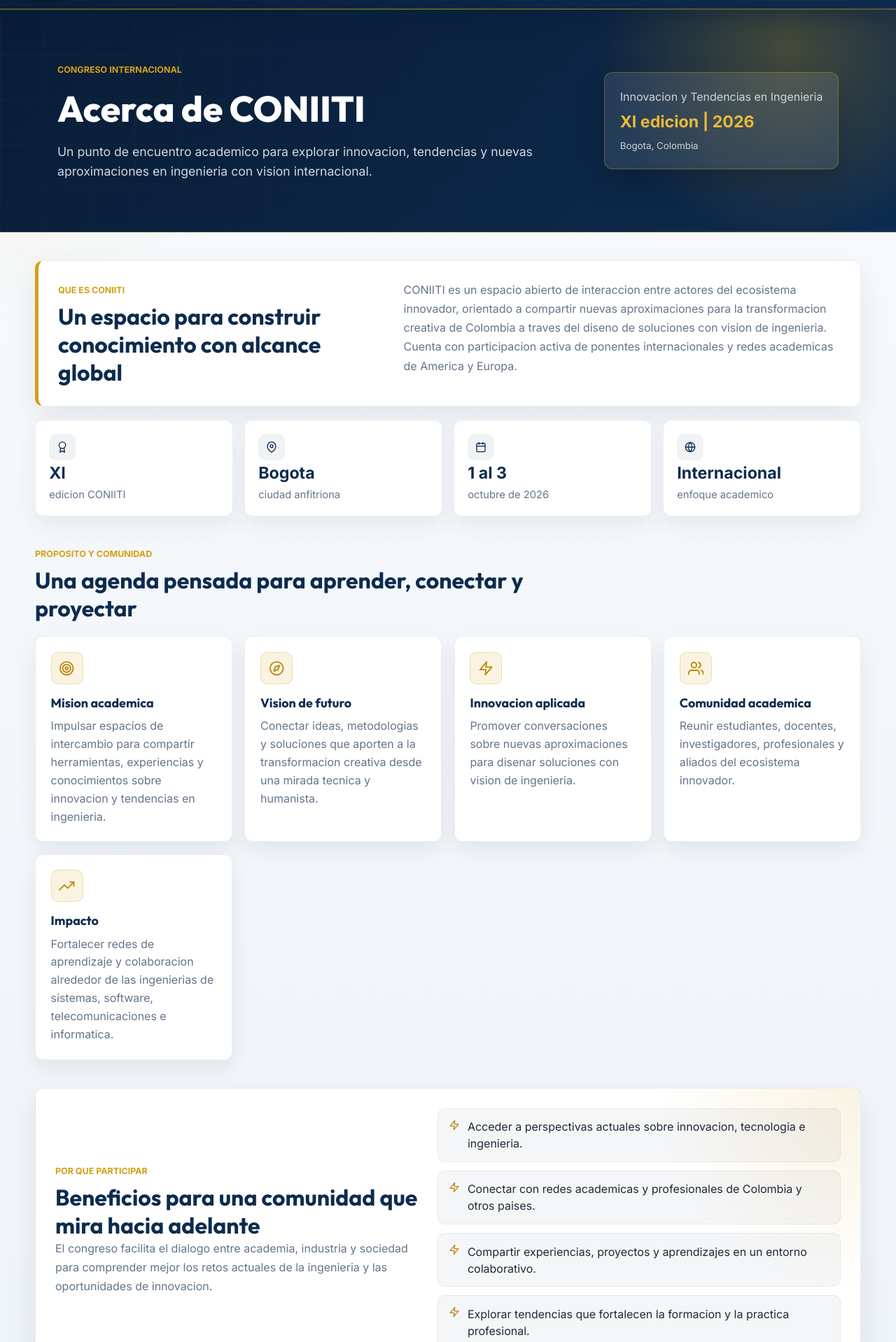
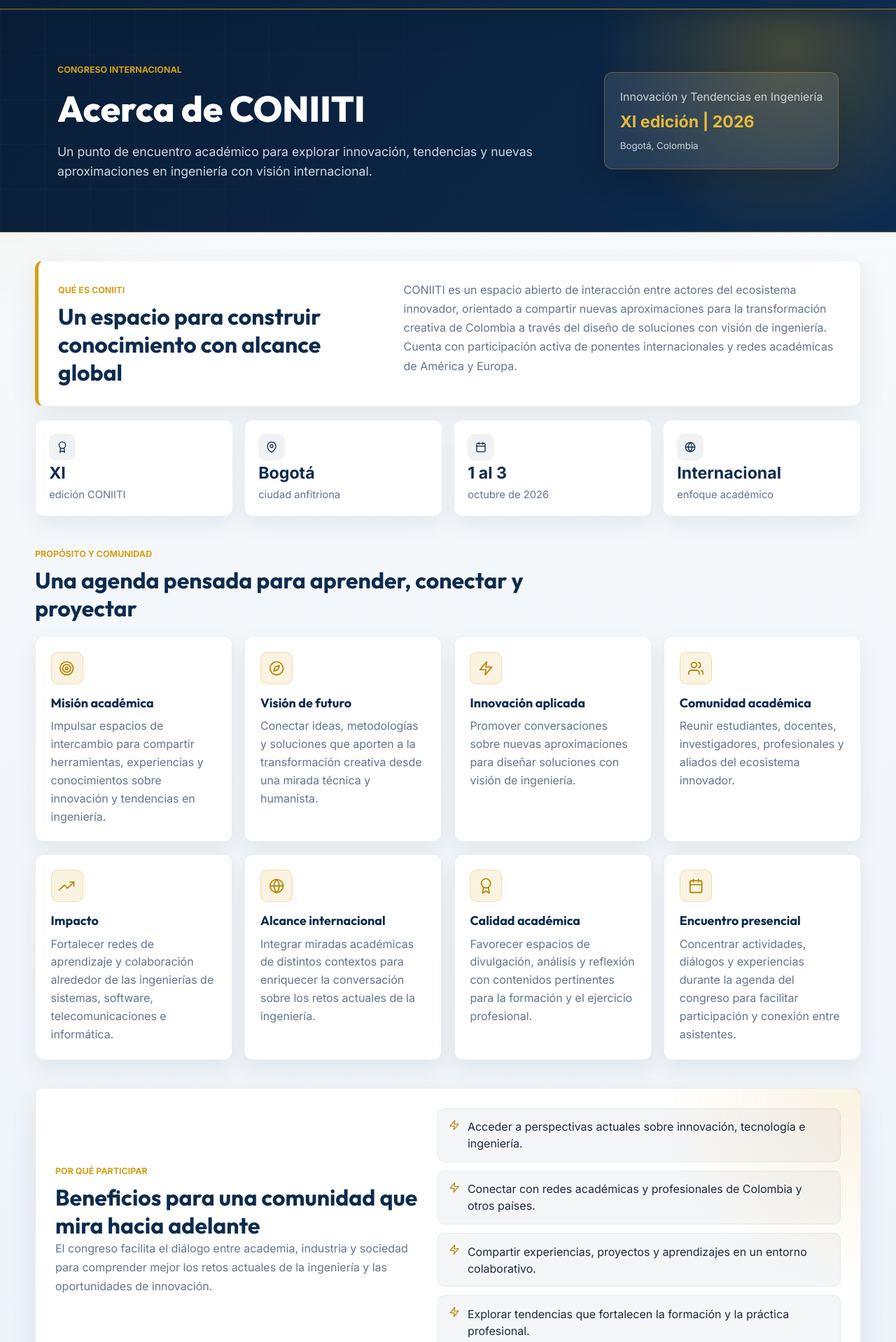
Before and after one commit to coniiti-group-2026/CONIITI, a React (Vite) app in the folder Front-end/: page /acerca-de in a window 1280 px wide. Shown: the part 62-1980 px from the top of the page at 70% size. Built offline with nearby package versions, Linux system fonts and the light colour scheme; no server answers.

Commit message:
Mejora grafica

```diff
--- a/Front-end/src/pages/Acerca.jsx
+++ b/Front-end/src/pages/Acerca.jsx
@@ -15,43 +15,58 @@ import styles from '../styles/pages/DynamicPage.module.css';
 const pillars = [
     {
         icon: <FiTarget />,
-        title: 'Mision academica',
-        text: 'Impulsar espacios de intercambio para compartir herramientas, experiencias y conocimientos sobre innovacion y tendencias en ingenieria.',
+        title: 'Misión académica',
+        text: 'Impulsar espacios de intercambio para compartir herramientas, experiencias y conocimientos sobre innovación y tendencias en ingeniería.',
     },
     {
         icon: <FiCompass />,
-        title: 'Vision de futuro',
-        text: 'Conectar ideas, metodologias y soluciones que aporten a la transformacion creativa desde una mirada tecnica y humanista.',
+        title: 'Visión de futuro',
+        text: 'Conectar ideas, metodologías y soluciones que aporten a la transformación creativa desde una mirada técnica y humanista.',
     },
     {
         icon: <FiZap />,
-        title: 'Innovacion aplicada',
-        text: 'Promover conversaciones sobre nuevas aproximaciones para disenar soluciones con vision de ingenieria.',
+        title: 'Innovación aplicada',
+        text: 'Promover conversaciones sobre nuevas aproximaciones para diseñar soluciones con visión de ingeniería.',
     },
     {
         icon: <FiUsers />,
-        title: 'Comunidad academica',
+        title: 'Comunidad académica',
         text: 'Reunir estudiantes, docentes, investigadores, profesionales y aliados del ecosistema innovador.',
     },
     {
         icon: <FiTrendingUp />,
         title: 'Impacto',
-        text: 'Fortalecer redes de aprendizaje y colaboracion alrededor de las ingenierias de sistemas, software, telecomunicaciones e informatica.',
+        text: 'Fortalecer redes de aprendizaje y colaboración alrededor de las ingenierías de sistemas, software, telecomunicaciones e informática.',
+    },
+    {
+        icon: <FiGlobe />,
+        title: 'Alcance internacional',
+        text: 'Integrar miradas académicas de distintos contextos para enriquecer la conversación sobre los retos actuales de la ingeniería.',
+    },
+    {
+        icon: <FiAward />,
+        title: 'Calidad académica',
+        text: 'Favorecer espacios de divulgación, análisis y reflexión con contenidos pertinentes para la formación y el ejercicio profesional.',
+    },
+    {
+        icon: <FiCalendar />,
+        title: 'Encuentro presencial',
+        text: 'Concentrar actividades, diálogos y experiencias durante la agenda del congreso para facilitar participación y conexión entre asistentes.',
     },
 ];
 
 const highlights = [
-    { icon: <FiAward />, value: 'XI', label: 'edicion CONIITI' },
-    { icon: <FiMapPin />, value: 'Bogota', label: 'ciudad anfitriona' },
+    { icon: <FiAward />, value: 'XI', label: 'edición CONIITI' },
+    { icon: <FiMapPin />, value: 'Bogotá', label: 'ciudad anfitriona' },
     { icon: <FiCalendar />, value: '1 al 3', label: 'octubre de 2026' },
-    { icon: <FiGlobe />, value: 'Internacional', label: 'enfoque academico' },
+    { icon: <FiGlobe />, value: 'Internacional', label: 'enfoque académico' },
 ];
 
 const benefits = [
-    'Acceder a perspectivas actuales sobre innovacion, tecnologia e ingenieria.',
-    'Conectar con redes academicas y profesionales de Colombia y otros paises.',
+    'Acceder a perspectivas actuales sobre innovación, tecnología e ingeniería.',
+    'Conectar con redes académicas y profesionales de Colombia y otros países.',
     'Compartir experiencias, proyectos y aprendizajes en un entorno colaborativo.',
-    'Explorar tendencias que fortalecen la formacion y la practica profesional.',
+    'Explorar tendencias que fortalecen la formación y la práctica profesional.',
 ];
 
 export default function Acerca() {
@@ -62,29 +77,29 @@ export default function Acerca() {
                     <span className={styles.eyebrow}>Congreso internacional</span>
                     <h1>Acerca de CONIITI</h1>
                     <p>
-                        Un punto de encuentro academico para explorar innovacion, tendencias y nuevas
-                        aproximaciones en ingenieria con vision internacional.
+                        Un punto de encuentro académico para explorar innovación, tendencias y nuevas
+                        aproximaciones en ingeniería con visión internacional.
                     </p>
                 </div>
                 <div className={styles.heroPanel} aria-label="Datos principales del congreso">
-                    <span>Innovacion y Tendencias en Ingenieria</span>
-                    <strong>XI edicion | 2026</strong>
-                    <small>Bogota, Colombia</small>
+                    <span>Innovación y Tendencias en Ingeniería</span>
+                    <strong>XI edición | 2026</strong>
+                    <small>Bogotá, Colombia</small>
                 </div>
             </section>
 
             <div className={styles.container}>
                 <section className={styles.introBand}>
                     <div>
-                        <span className={styles.sectionLabel}>Que es CONIITI</span>
+                        <span className={styles.sectionLabel}>Qué es CONIITI</span>
                         <h2>Un espacio para construir conocimiento con alcance global</h2>
                     </div>
                     <p>
-                        CONIITI es un espacio abierto de interaccion entre actores del ecosistema
-                        innovador, orientado a compartir nuevas aproximaciones para la transformacion
-                        creativa de Colombia a traves del diseno de soluciones con vision de ingenieria.
-                        Cuenta con participacion activa de ponentes internacionales y redes academicas de
-                        America y Europa.
+                        CONIITI es un espacio abierto de interacción entre actores del ecosistema
+                        innovador, orientado a compartir nuevas aproximaciones para la transformación
+                        creativa de Colombia a través del diseño de soluciones con visión de ingeniería.
+                        Cuenta con participación activa de ponentes internacionales y redes académicas de
+                        América y Europa.
                     </p>
                 </section>
 
@@ -100,7 +115,7 @@ export default function Acerca() {
 
                 <section className={styles.sectionBlock}>
                     <div className={styles.sectionHeading}>
-                        <span className={styles.sectionLabel}>Proposito y comunidad</span>
+                        <span className={styles.sectionLabel}>Propósito y comunidad</span>
                         <h2>Una agenda pensada para aprender, conectar y proyectar</h2>
                     </div>
 
@@ -117,12 +132,12 @@ export default function Acerca() {
 
                 <section className={styles.whySection}>
                     <div className={styles.whyContent}>
-                        <span className={styles.sectionLabel}>Por que participar</span>
+                        <span className={styles.sectionLabel}>Por qué participar</span>
                         <h2>Beneficios para una comunidad que mira hacia adelante</h2>
                         <p>
-                            El congreso facilita el dialogo entre academia, industria y sociedad para
-                            comprender mejor los retos actuales de la ingenieria y las oportunidades de
-                            innovacion.
+                            El congreso facilita el diálogo entre academia, industria y sociedad para
+                            comprender mejor los retos actuales de la ingeniería y las oportunidades de
+                            innovación.
                         </p>
                     </div>
                     <div className={styles.benefitList}>
--- a/Front-end/src/pages/Contactos.jsx
+++ b/Front-end/src/pages/Contactos.jsx
@@ -14,20 +14,20 @@ import styles from '../styles/pages/DynamicPage.module.css';
 const contactCards = [
     {
         icon: <FiMapPin />,
-        title: 'Ubicacion',
-        text: 'Bogota, carrera 13 # 47 - 30',
-        detail: 'Universidad Catolica de Colombia, Centro de Convenciones, sede 4.',
+        title: 'Ubicación',
+        text: 'Bogotá, carrera 13 # 47 - 30',
+        detail: 'Universidad Católica de Colombia, Centro de Convenciones, sede 4.',
     },
     {
         icon: <FiMail />,
-        title: 'Correo electronico',
+        title: 'Correo electrónico',
         text: 'coniiti@ucatolica.edu.co',
         detail: 'Canal principal para preguntas generales e inscripciones.',
         link: 'mailto:coniiti@ucatolica.edu.co',
     },
     {
         icon: <FiPhone />,
-        title: 'Telefonos',
+        title: 'Teléfonos',
         text: 'PBX: (601) 4433700',
         detail: 'Extensiones: 3130 / 3160 / 3190',
     },
@@ -35,7 +35,7 @@ const contactCards = [
 
 const quickQuestions = [
     'Inscripciones y registro al congreso.',
-    'Agenda, horarios y actividades academicas.',
+    'Agenda, horarios y actividades académicas.',
     'Soporte para participantes, ponentes y autores.',
 ];
 
@@ -48,7 +48,7 @@ export default function Contactos() {
                     <h1>Contacto</h1>
                     <p>
                         Estamos disponibles para orientar tus consultas sobre inscripciones, agenda,
-                        participacion academica y soporte general del congreso.
+                        participación académica y soporte general del congreso.
                     </p>
                 </div>
                 <a className={styles.heroAction} href="mailto:coniiti@ucatolica.edu.co">
@@ -76,15 +76,15 @@ export default function Contactos() {
                         ))}
                     </div>
 
-                    <aside className={styles.mapPanel} aria-label="Referencia de ubicacion">
+                    <aside className={styles.mapPanel} aria-label="Referencia de ubicación">
                         <div className={styles.mapVisual}>
                             <FiMap />
-                            <span>Universidad Catolica de Colombia</span>
+                            <span>Universidad Católica de Colombia</span>
                             <strong>Centro de Convenciones, sede 4</strong>
                         </div>
                         <div className={styles.mapFooter}>
                             <FiMapPin />
-                            <span>Bogota, carrera 13 # 47 - 30</span>
+                            <span>Bogotá, carrera 13 # 47 - 30</span>
                         </div>
                     </aside>
                 </section>
@@ -96,8 +96,8 @@ export default function Contactos() {
                             <h2>Horarios y canal de consulta</h2>
                         </div>
                         <p>
-                            Puedes escribir al correo institucional para recibir orientacion sobre el
-                            proceso de participacion. Las respuestas se atienden por los canales oficiales
+                            Puedes escribir al correo institucional para recibir orientación sobre el
+                            proceso de participación. Las respuestas se atienden por los canales oficiales
                             de la universidad y del congreso.
                         </p>
                         <a className={styles.primaryButton} href="mailto:coniiti@ucatolica.edu.co">
@@ -109,7 +109,7 @@ export default function Contactos() {
                     <article className={styles.infoPanel}>
                         <div className={styles.panelTitle}>
                             <FiHelpCircle />
-                            <h2>Preguntas rapidas</h2>
+                            <h2>Preguntas rápidas</h2>
                         </div>
                         <div className={styles.quickList}>
                             {quickQuestions.map((question) => (
```
